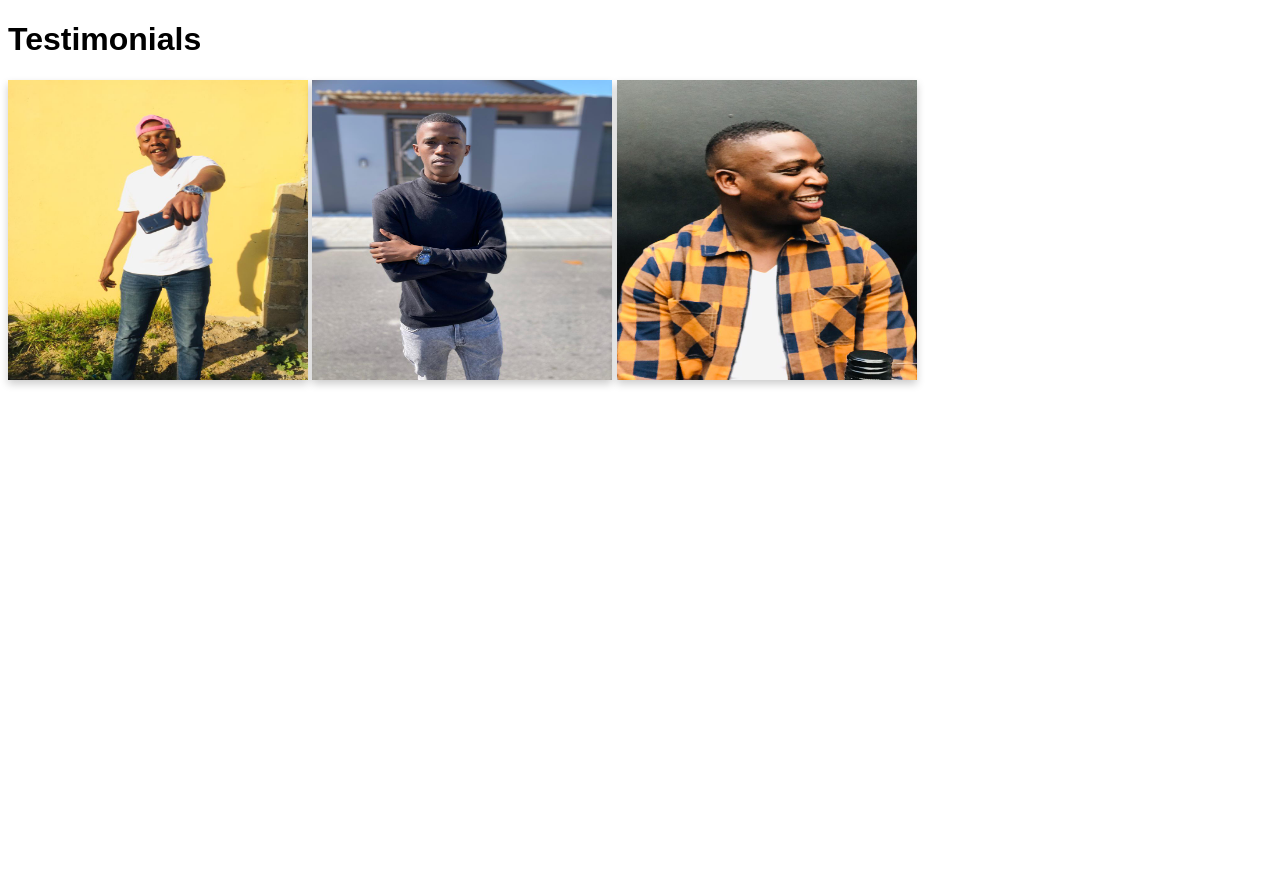
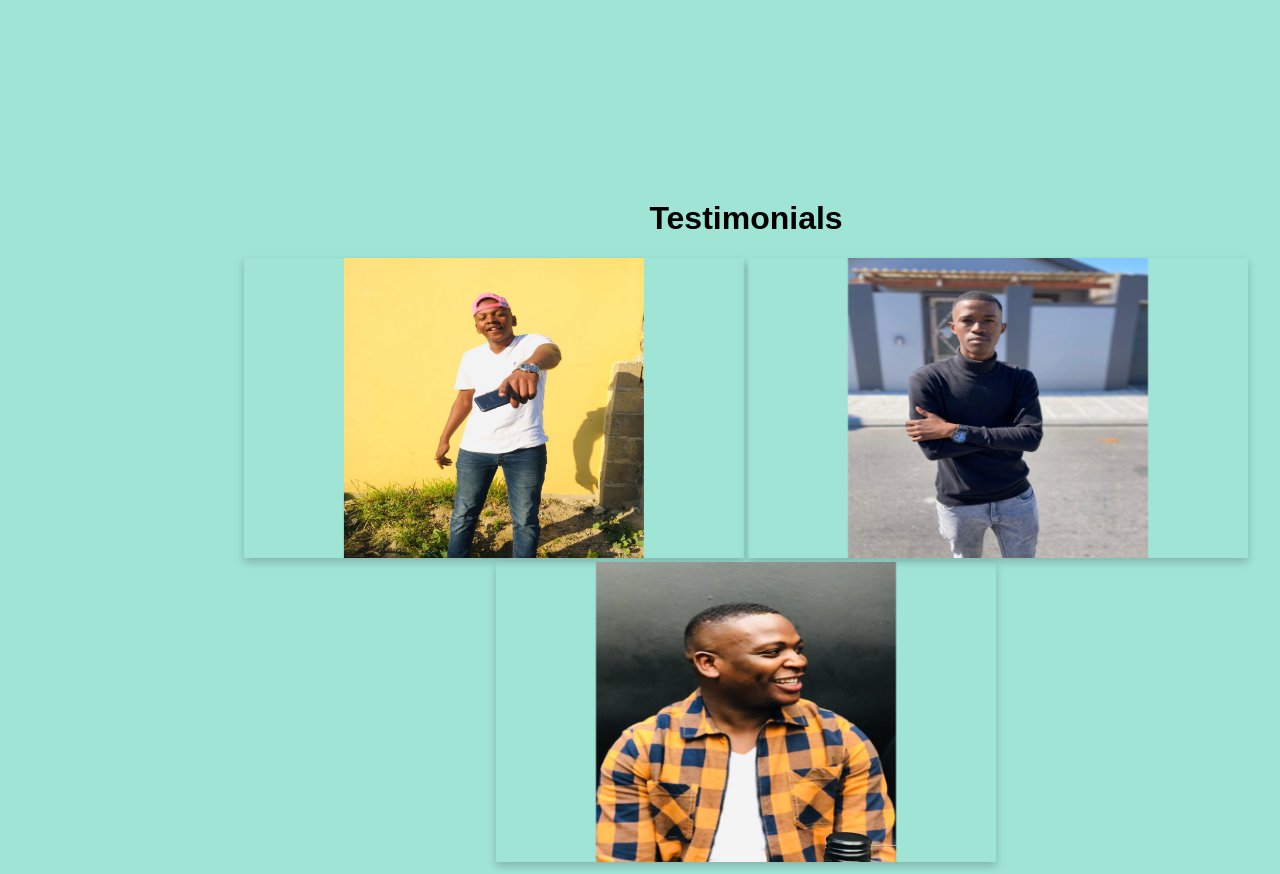
Before and after one commit to Xola13/flip-cards, a plain HTML site: page index.html in a window 1280 px wide. Before the commit the page ends 800 px from the top, so only its background shows below. Drawn offline with Linux system fonts and the light colour scheme.

Commit message:
first commit

```diff
--- a/index.html
+++ b/index.html
@@ -10,11 +10,17 @@
     <style>
         body {
           font-family: Arial, Helvetica, sans-serif;
+          background-color: rgb(159, 228, 213);
+          padding-left: 200px;
+          margin-left: 20px;
+          text-align: center;
+          margin-top: 200px;
+
         }
 
         .flip-card {
           background-color: transparent;
-          width: 300px;
+          width: 500px;
           height: 300px;
           perspective: 1000px;
           display: inline-block;
@@ -43,13 +49,13 @@
         }
 
         .flip-card-front {
-          background-color: #bbb;
+          background-color: transparent);
           color: black;
         }
 
         .flip-card-back {
           background-color: #2980b9;
-          color: white;
+          color: rgb(188, 240, 233);
           transform: rotateY(180deg);
         }
         </style>
--- a/style3.css
+++ b/style3.css
@@ -5,3 +5,7 @@ img{
 .flip-card{
     display: inline-block;
 }
+.body{
+    background-color: aquamarine;
+    text-align: center;
+}
```
